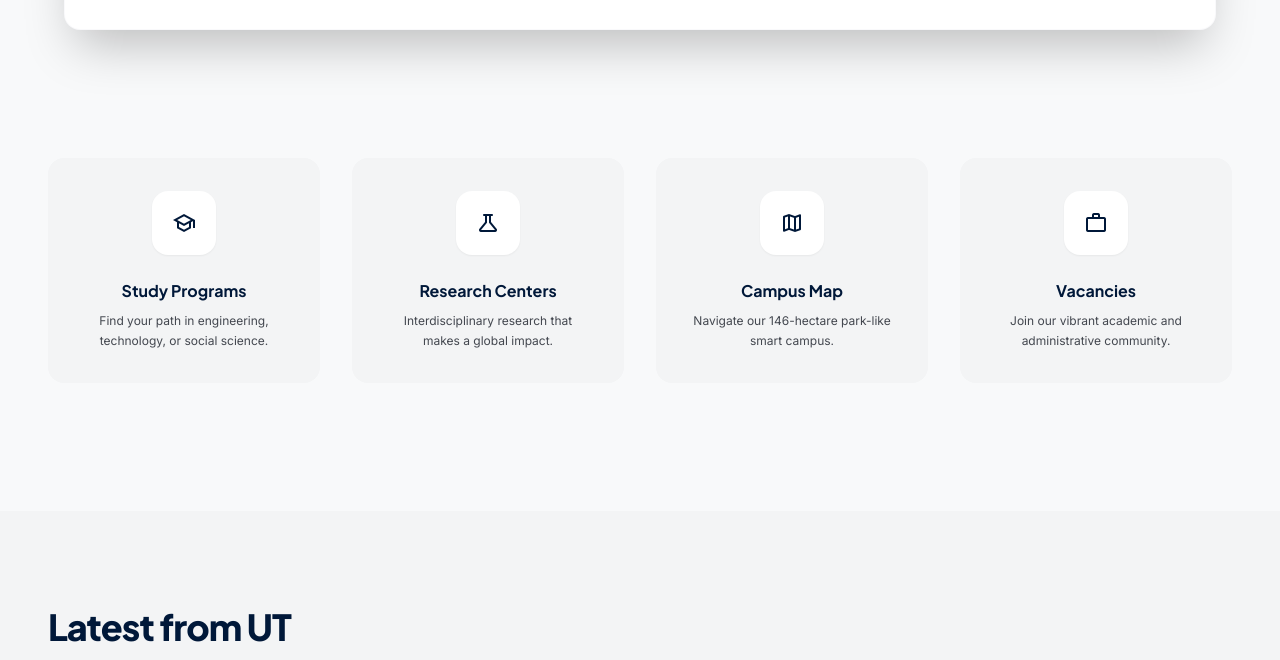
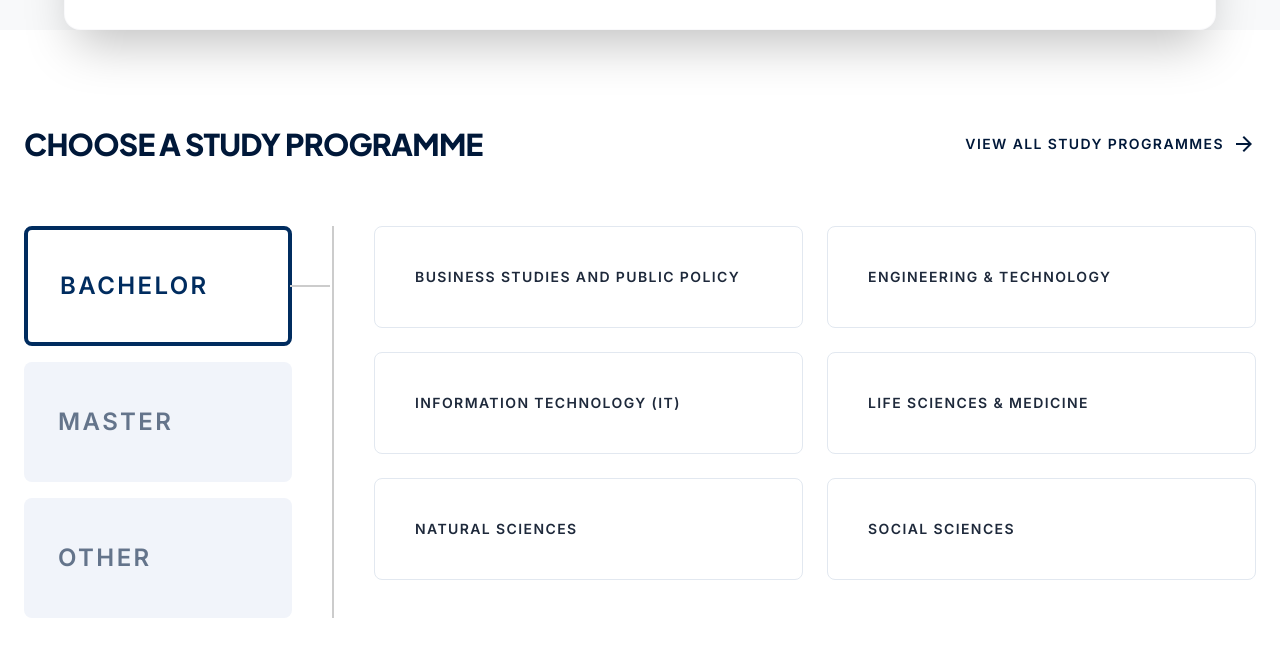
Before and after one commit to Styleads/browser-battle, a plain HTML site: page index.html in a window 1280 px wide. Shown: the part 732-1392 px from the top of the page. Drawn offline with nearby package versions, Linux system fonts and the light colour scheme.

Commit message:
Save my current progress before pulling

```diff
--- a/index.html
+++ b/index.html
@@ -188,6 +188,58 @@
                 display: none !important;
             }
         }
+
+        /* Study Program Specific Styles */
+        .tab-btn {
+            position: relative;
+            width: 100%;
+            height: 120px;
+            border-radius: 8px;
+            font-size: 1.5rem;
+            font-weight: 700;
+            text-transform: uppercase;
+            letter-spacing: 0.1em;
+            transition: all 0.3s ease;
+            text-align: left;
+            padding-left: 2rem;
+            background-color: #F1F4FA;
+            color: #64748B;
+            border: 2px solid transparent;
+        }
+
+        .tab-btn.active {
+            background-color: white;
+            color: #002C5F;
+            border: 4px solid #002C5F;
+        }
+
+        /* Horizontal branching line for active tab */
+        @media (min-width: 1024px) {
+            .tab-btn.active::after {
+                content: '';
+                position: absolute;
+                top: 50%;
+                right: -42px;
+                /* Reaches the border-left of the right column */
+                width: 40px;
+                height: 2px;
+                background-color: #ccc;
+                transform: translateY(-50%);
+            }
+        }
+
+        .program-card {
+            border-radius: 8px;
+            border: 1px solid #E2E8F0;
+            background: white;
+            padding: 2.5rem;
+            text-align: left;
+            transition: border-color 0.2s ease;
+        }
+
+        .program-card:hover {
+            border-color: #002C5F;
+        }
     </style>
     <!-- Top Navigation Shell -->
     <nav class="fixed top-0 w-full z-50 bg-white/80 dark:bg-blue-950/80 backdrop-blur-xl shadow-sm">
@@ -199,11 +251,11 @@
             <div
                 class="hidden md:flex items-center space-x-8 font-['Plus_Jakarta_Sans'] font-medium text-sm tracking-tight">
                 <a class="text-blue-900 dark:text-blue-100 border-b-2 border-yellow-500 pb-1 hover:translate-y-[-1px] transition-transform duration-300"
-                    href="#" onclick="showHomepage()">Homepage</a>
+                    href="index.html" onclick="showHomepage()">Homepage</a>
                 <a class="text-blue-800/70 dark:text-blue-200/70 hover:text-blue-900 dark:hover:text-white transition-colors hover:translate-y-[-1px] transition-transform duration-300"
-                    href="#">Academics</a>
+                    href="academics.html">Academics</a>
                 <a class="text-blue-800/70 dark:text-blue-200/70 hover:text-blue-900 dark:hover:text-white transition-colors hover:translate-y-[-1px] transition-transform duration-300"
-                    href="#">Admissions</a>
+                    href="admissions.html">Admissions</a>
                 <a class="text-blue-800/70 dark:text-blue-200/70 hover:text-blue-900 dark:hover:text-white transition-colors hover:translate-y-[-1px] transition-transform duration-300"
                     href="#">Campus</a>
                 <a class="text-blue-800/70 dark:text-blue-200/70 hover:text-blue-900 dark:hover:text-white transition-colors hover:translate-y-[-1px] transition-transform duration-300"
@@ -225,21 +277,21 @@
     </nav>
     <div class="mobile-only font-headline" id="mobile-drawer">
         <nav class="flex flex-col py-4">
-            <a class="drawer-link group" href="#" onclick="showHomepage()">
+            <a class="drawer-link group" href="index.html" onclick="showHomepage()">
                 <span class="material-symbols-outlined drawer-icon">home</span>
                 <div>
                     Homepage
                     <span class="drawer-desc">Back to university main portal</span>
                 </div>
             </a>
-            <a class="drawer-link group" href="#">
+            <a class="drawer-link group" href="academics.html">
                 <span class="material-symbols-outlined drawer-icon">school</span>
                 <div>
                     Academics
                     <span class="drawer-desc">Faculties and departments</span>
                 </div>
             </a>
-            <a class="drawer-link group" href="#">
+            <a class="drawer-link group" href="admissions.html">
                 <span class="material-symbols-outlined drawer-icon">login</span>
                 <div>
                     Admissions
@@ -338,55 +390,93 @@
                     </div>
                 </div>
             </section>
-            <!-- Section 1: Quick Access -->
-            <section class="py-32 px-12 max-w-7xl mx-auto">
-                <div class="grid grid-cols-2 lg:grid-cols-4 gap-8">
-                    <div
-                        class="flex flex-col items-center p-8 bg-surface-container-low rounded-2xl hover:bg-white hover:shadow-xl transition-all duration-300 group cursor-pointer border border-transparent hover:border-primary-container/5">
-                        <div
-                            class="w-16 h-16 bg-white rounded-2xl flex items-center justify-center mb-6 shadow-sm group-hover:bg-primary transition-colors">
-                            <span
-                                class="material-symbols-outlined text-primary group-hover:text-white text-3xl">school</span>
+        <!-- Rebuilt 'CHOOSE A STUDY PROGRAMME' Section -->
+        <section class="py-24 bg-white px-6">
+            <div class="max-w-7xl mx-auto">
+                <div class="flex flex-col md:flex-row justify-between items-start md:items-center mb-16 gap-4">
+                    <h2 class="text-3xl font-black text-primary tracking-tight font-headline uppercase">CHOOSE A STUDY
+                        PROGRAMME</h2>
+                    <a class="inline-flex items-center gap-2 text-primary font-black text-sm tracking-widest uppercase hover:gap-4 transition-all"
+                        href="study-programme.html">
+                        View all study programmes <span class="material-symbols-outlined text-lg">arrow_forward</span>
+                    </a>
+                </div>
+                <div class="flex flex-col lg:flex-row gap-0">
+                    <!-- Left Column -->
+                    <div class="w-full lg:w-1/4 flex flex-col gap-4 pr-10">
+                        <button class="tab-btn active" data-target="bachelor-content">BACHELOR</button>
+                        <button class="tab-btn" data-target="master-content">MASTER</button>
+                        <button class="tab-btn" data-target="other-content">OTHER</button>
+                    </div>
+                    <!-- Right Column (with vertical line border) -->
+                    <div class="flex-1 border-l-2 border-[#ccc] pl-10">
+                        <!-- Bachelor Content -->
+                        <div class="tab-content grid grid-cols-1 md:grid-cols-2 gap-6" id="bachelor-content">
+                            <a class="program-card hover:-translate-y-0.5 hover:shadow-md transition-all duration-200"
+                                href="about:blank" target="_blank"><span
+                                    class="text-sm font-black text-slate-800 tracking-widest uppercase">Business Studies
+                                    and Public Policy</span></a>
+                            <a class="program-card hover:-translate-y-0.5 hover:shadow-md transition-all duration-200"
+                                href="about:blank" target="_blank"><span
+                                    class="text-sm font-black text-slate-800 tracking-widest uppercase">Engineering
+                                    &amp; Technology</span></a>
+                            <a class="program-card hover:-translate-y-0.5 hover:shadow-md transition-all duration-200"
+                                href="about:blank" target="_blank"><span
+                                    class="text-sm font-black text-slate-800 tracking-widest uppercase">Information
+                                    Technology (IT)</span></a>
+                            <a class="program-card hover:-translate-y-0.5 hover:shadow-md transition-all duration-200"
+                                href="about:blank" target="_blank"><span
+                                    class="text-sm font-black text-slate-800 tracking-widest uppercase">Life Sciences
+                                    &amp; Medicine</span></a>
+                            <a class="program-card hover:-translate-y-0.5 hover:shadow-md transition-all duration-200"
+                                href="about:blank" target="_blank"><span
+                                    class="text-sm font-black text-slate-800 tracking-widest uppercase">Natural
+                                    Sciences</span></a>
+                            <a class="program-card hover:-translate-y-0.5 hover:shadow-md transition-all duration-200"
+                                href="about:blank" target="_blank"><span
+                                    class="text-sm font-black text-slate-800 tracking-widest uppercase">Social
+                                    Sciences</span></a>
                         </div>
-                        <h3 class="font-headline font-bold text-primary mb-2">Study Programs</h3>
-                        <p class="text-xs text-on-surface-variant text-center leading-relaxed">Find your path in
-                            engineering, technology, or social science.</p>
-                    </div>
-                    <div
-                        class="flex flex-col items-center p-8 bg-surface-container-low rounded-2xl hover:bg-white hover:shadow-xl transition-all duration-300 group cursor-pointer border border-transparent hover:border-primary-container/5">
-                        <div
-                            class="w-16 h-16 bg-white rounded-2xl flex items-center justify-center mb-6 shadow-sm group-hover:bg-primary transition-colors">
-                            <span
-                                class="material-symbols-outlined text-primary group-hover:text-white text-3xl">science</span>
+                        <!-- Master Content -->
+                        <div class="tab-content hidden grid grid-cols-1 md:grid-cols-2 gap-6" id="master-content">
+                            <a class="program-card hover:-translate-y-0.5 hover:shadow-md transition-all duration-200"
+                                href="about:blank" target="_blank"><span
+                                    class="text-sm font-black text-slate-800 tracking-widest uppercase">Applied
+                                    Physics</span></a>
+                            <a class="program-card hover:-translate-y-0.5 hover:shadow-md transition-all duration-200"
+                                href="about:blank" target="_blank"><span
+                                    class="text-sm font-black text-slate-800 tracking-widest uppercase">Computer
+                                    Science</span></a>
+                            <a class="program-card hover:-translate-y-0.5 hover:shadow-md transition-all duration-200"
+                                href="about:blank" target="_blank"><span
+                                    class="text-sm font-black text-slate-800 tracking-widest uppercase">Computer
+                                    Science</span></a>
+                            <a class="program-card hover:-translate-y-0.5 hover:shadow-md transition-all duration-200"
+                                href="about:blank" target="_blank"><span
+                                    class="text-sm font-black text-slate-800 tracking-widest uppercase">Computer
+                                    Science</span></a>
+                            <a class="program-card hover:-translate-y-0.5 hover:shadow-md transition-all duration-200"
+                                href="about:blank" target="_blank"><span
+                                    class="text-sm font-black text-slate-800 tracking-widest uppercase">Interaction
+                                    Technology</span></a>
                         </div>
-                        <h3 class="font-headline font-bold text-primary mb-2">Research Centers</h3>
-                        <p class="text-xs text-on-surface-variant text-center leading-relaxed">Interdisciplinary
-                            research that makes a global impact.</p>
-                    </div>
-                    <div
-                        class="flex flex-col items-center p-8 bg-surface-container-low rounded-2xl hover:bg-white hover:shadow-xl transition-all duration-300 group cursor-pointer border border-transparent hover:border-primary-container/5">
-                        <div
-                            class="w-16 h-16 bg-white rounded-2xl flex items-center justify-center mb-6 shadow-sm group-hover:bg-primary transition-colors">
-                            <span
-                                class="material-symbols-outlined text-primary group-hover:text-white text-3xl">map</span>
+                        <!-- Other Content -->
+                        <div class="tab-content hidden grid grid-cols-1 md:grid-cols-2 gap-6" id="other-content">
+                            <a class="program-card hover:-translate-y-0.5 hover:shadow-md transition-all duration-200"
+                                href="about:blank" target="_blank"><span
+                                    class="text-sm font-black text-slate-800 tracking-widest uppercase">Pre-masters</span></a>
+                            <a class="program-card hover:-translate-y-0.5 hover:shadow-md transition-all duration-200"
+                                href="about:blank" target="_blank"><span
+                                    class="text-sm font-black text-slate-800 tracking-widest uppercase">Computer
+                                    Science</span></a>
+                            <a class="program-card hover:-translate-y-0.5 hover:shadow-md transition-all duration-200"
+                                href="about:blank" target="_blank"><span
+                                    class="text-sm font-black text-slate-800 tracking-widest uppercase">PhD</span></a>
                         </div>
-                        <h3 class="font-headline font-bold text-primary mb-2">Campus Map</h3>
-                        <p class="text-xs text-on-surface-variant text-center leading-relaxed">Navigate our 146-hectare
-                            park-like smart campus.</p>
-                    </div>
-                    <div
-                        class="flex flex-col items-center p-8 bg-surface-container-low rounded-2xl hover:bg-white hover:shadow-xl transition-all duration-300 group cursor-pointer border border-transparent hover:border-primary-container/5">
-                        <div
-                            class="w-16 h-16 bg-white rounded-2xl flex items-center justify-center mb-6 shadow-sm group-hover:bg-primary transition-colors">
-                            <span
-                                class="material-symbols-outlined text-primary group-hover:text-white text-3xl">work</span>
-                        </div>
-                        <h3 class="font-headline font-bold text-primary mb-2">Vacancies</h3>
-                        <p class="text-xs text-on-surface-variant text-center leading-relaxed">Join our vibrant academic
-                            and administrative community.</p>
                     </div>
                 </div>
-            </section>
+            </div>
+        </section>
             <!-- Section 2: Latest from UT (News) -->
             <section class="py-24 bg-surface-container-low">
                 <div class="max-w-7xl mx-auto px-12">
@@ -1067,7 +1157,29 @@
             hamburgerBtn.addEventListener('click', () => {
                 mobileDrawer.classList.toggle('active');
             });
-        }</script>
+        }
+
+        // Handle tab switching
+        document.querySelectorAll('.tab-btn').forEach(button => {
+            button.addEventListener('click', () => {
+                const targetId = button.getAttribute('data-target');
+
+                // Toggle active class on buttons
+                document.querySelectorAll('.tab-btn').forEach(btn => {
+                    btn.classList.remove('active');
+                });
+                button.classList.add('active');
+
+                // Hide all content divs
+                document.querySelectorAll('.tab-content').forEach(content => {
+                    content.classList.add('hidden');
+                });
+
+                // Show the targeted content div
+                document.getElementById(targetId).classList.remove('hidden');
+            });
+        });
+    </script>
 </body>
 
 </html>
```
Also changed, not shown: 3 other files.
